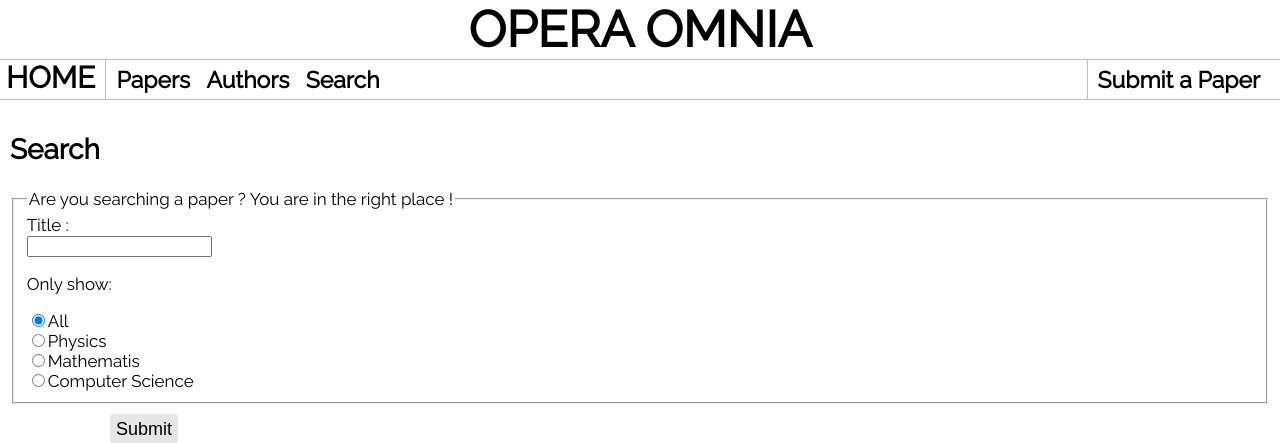
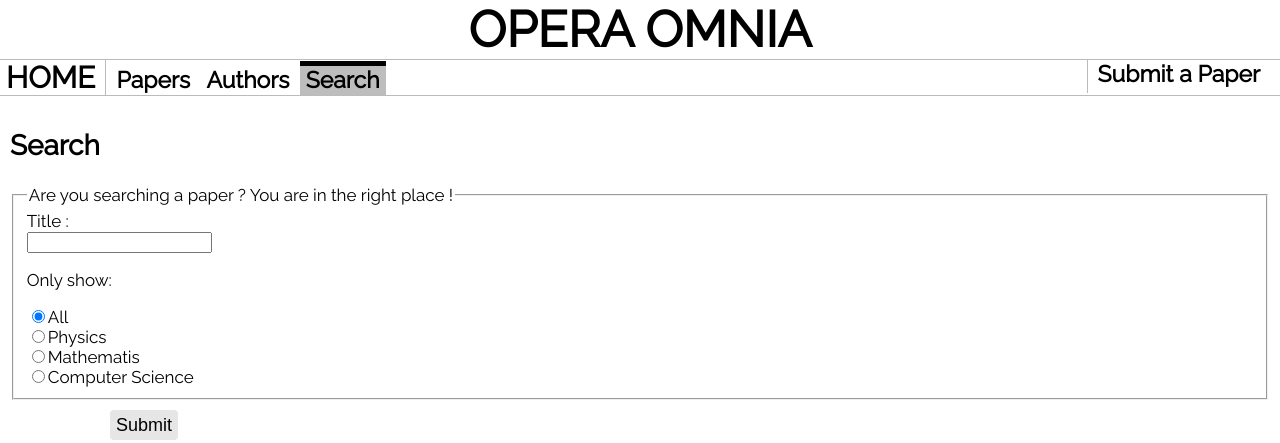
Before and after one commit to SerouxN/OperaOmnia, a PHP site: page /search in a window 1280 px wide. Shown: the top 443 px of the page. Run offline with PHP 8.4, Linux system fonts and the light colour scheme; data that the repository does not hold is empty.

Commit message:
small modifications of the design (topnav)

```diff
--- a/authors.php
+++ b/authors.php
@@ -4,6 +4,12 @@
     <title>Opera Omnia - Authors</title>
     <link rel="stylesheet" type="text/css" href="style.css">
     <meta charset="utf-8"/>
+    <style>
+      .topnav ul li a[href='authors'] {
+        background-color: #BDBDBD;
+        border-top: 5px solid #000000;
+      }
+    </style>
 </head>
 <body>
     <?php include("header.php");
--- a/index.php
+++ b/index.php
@@ -5,6 +5,12 @@
     <link rel="stylesheet" type="text/css" href="style.css">
     <meta name="viewport" content="width=device-width" />
     <meta charset="utf-8"/>
+    <style>
+      .topnav ul li a[href='index'] {
+        background-color: #BDBDBD;
+        border-top: 5px solid #000000;
+      }
+    </style>
   </head>
   <body class='home'>
     <header>
--- a/search.php
+++ b/search.php
@@ -4,6 +4,12 @@
     <title>Opera Omnia</title>
     <link rel="stylesheet" type="text/css" href="style.css">
 	<meta charset="utf-8"/>
+	<style>
+      .topnav ul li a[href='search'] {
+		background-color: #BDBDBD;
+		border-top: 5px solid #000000;
+      }
+    </style>
 </head>
 <header>
 	<?php include("header.php"); ?>
--- a/style.css
+++ b/style.css
@@ -66,7 +66,8 @@ nav ul li
 nav ul li a
 {
     font-size: 23px;
-    padding: 6px;
+    padding: 0px 6px 6px 6px ;
+    margin: 0 0 6 0 ;
     color: black;
     text-decoration: none;
 }
@@ -484,6 +485,10 @@ p
         font-size: 0.8em;
     }
 }
+.topnav ul li
+{
+    padding: 1px,
+}
 .topnav .icon
 {
     display: none;
--- a/subjects.php
+++ b/subjects.php
@@ -4,6 +4,12 @@
     <title>Opera Omnia - Subjects</title>
     <link rel="stylesheet" type="text/css" href="style.css">
     <meta name="viewport" content="width=device-width" />
+    <style>
+      .topnav ul li a[href='subjects'] {
+        background-color: #BDBDBD;
+        border-top: 5px solid #000000;
+      }
+    </style>
 </head>
 <body>
     <?php include("header.php"); ?>
--- a/submit.php
+++ b/submit.php
@@ -6,6 +6,12 @@
     <link rel="stylesheet" type="text/css" href="style.css">
     <script src="https://www.google.com/recaptcha/api.js" async defer></script>
     <meta name="viewport" content="width=device-width"/>
+    <style>
+      .topnav ul li a[href='submit'] {
+        background-color: #BDBDBD;
+        border-top: 5px solid #000000;
+      }
+    </style>
 </head>
 <body>
     <?php include("header.php"); ?>
```
Also changed, not shown: header.php (line endings or trailing spaces).
